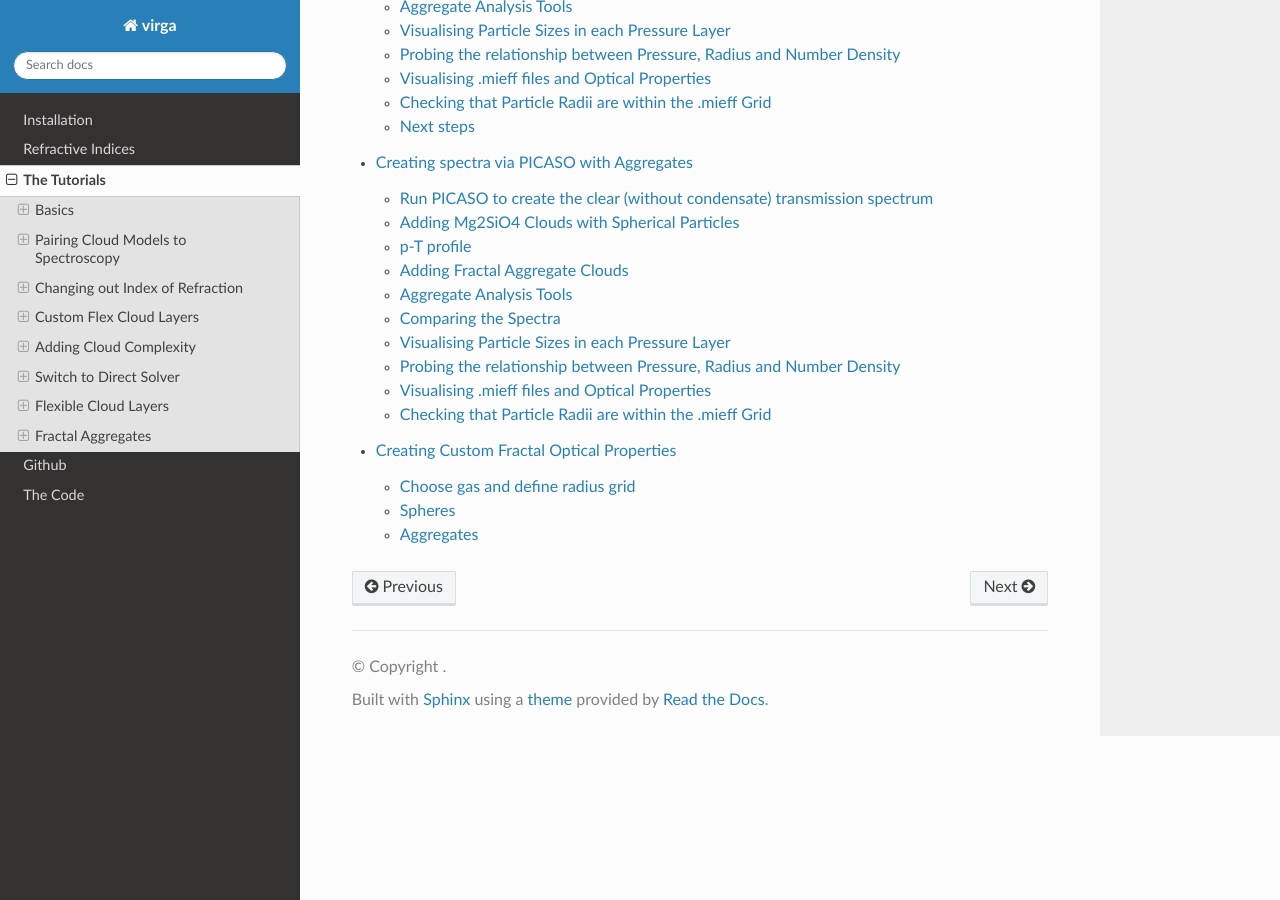
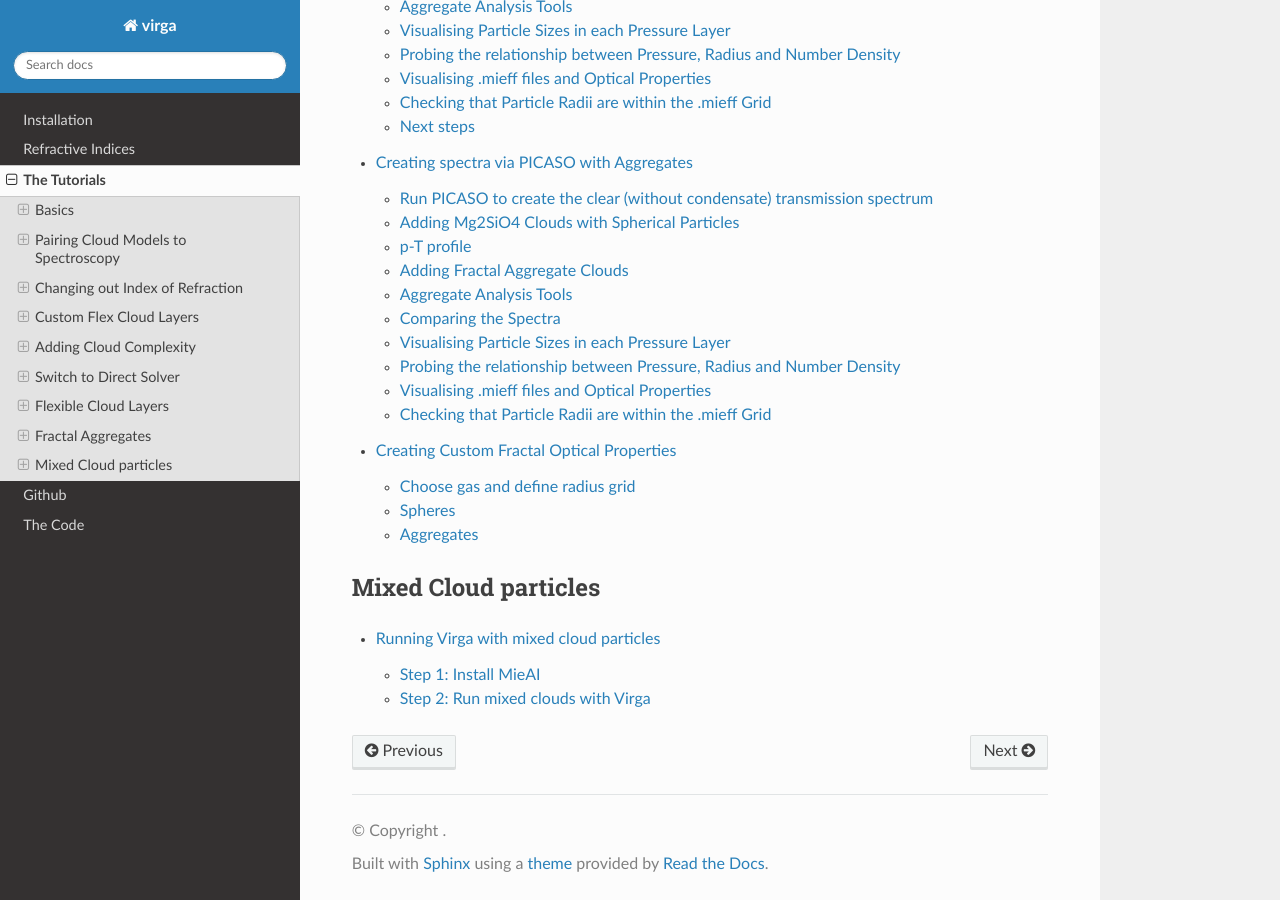
Before and after one commit to natashabatalha/virga, a Sphinx documentation site: the page built from docs/tutorials.rst, in a window 1280 px wide and 900 px high, scrolled down 2536 px. Built offline with Sphinx 7.4.7 and the Read the Docs theme 3.1.0, drawn with Linux system fonts in a browser that asks for light colours.

Commit message:
First version of documentation, waiting for mieai to finish

```diff
--- a/docs/tutorials.rst
+++ b/docs/tutorials.rst
@@ -74,3 +74,11 @@ Fractal Aggregates
    Running Virga with Aggregates </notebooks/10_Fractal_Aggregate_Aerosols_in_a_Hot_Jupiter.ipynb>
    Creating spectra via PICASO with Aggregates </notebooks/11_Fractal_Aggregate_spectra_in_PICASO.ipynb>
    Creating Custom Fractal Optical Properties </notebooks/12_Custom_Fractal_Aggregate_Aerosols.ipynb>
+
+Mixed Cloud particles
+---------------------
+
+.. toctree::
+   :maxdepth: 2
+
+   Running Virga with mixed cloud particles </notebooks/13_Mixed_Cloud_Particles.ipynb>
```
Also changed, not shown: docs/notebooks/13_Mixed_Cloud_Particles.ipynb (added), 1 other file.
